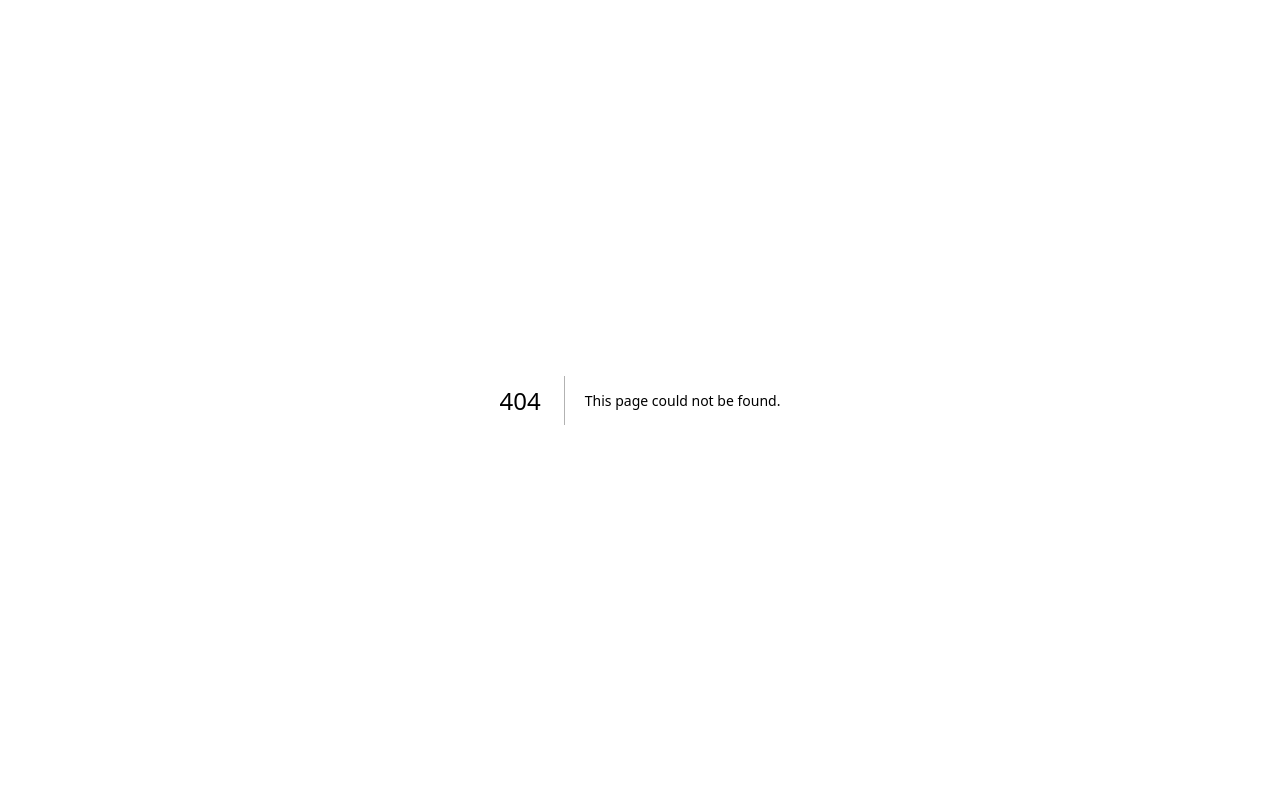
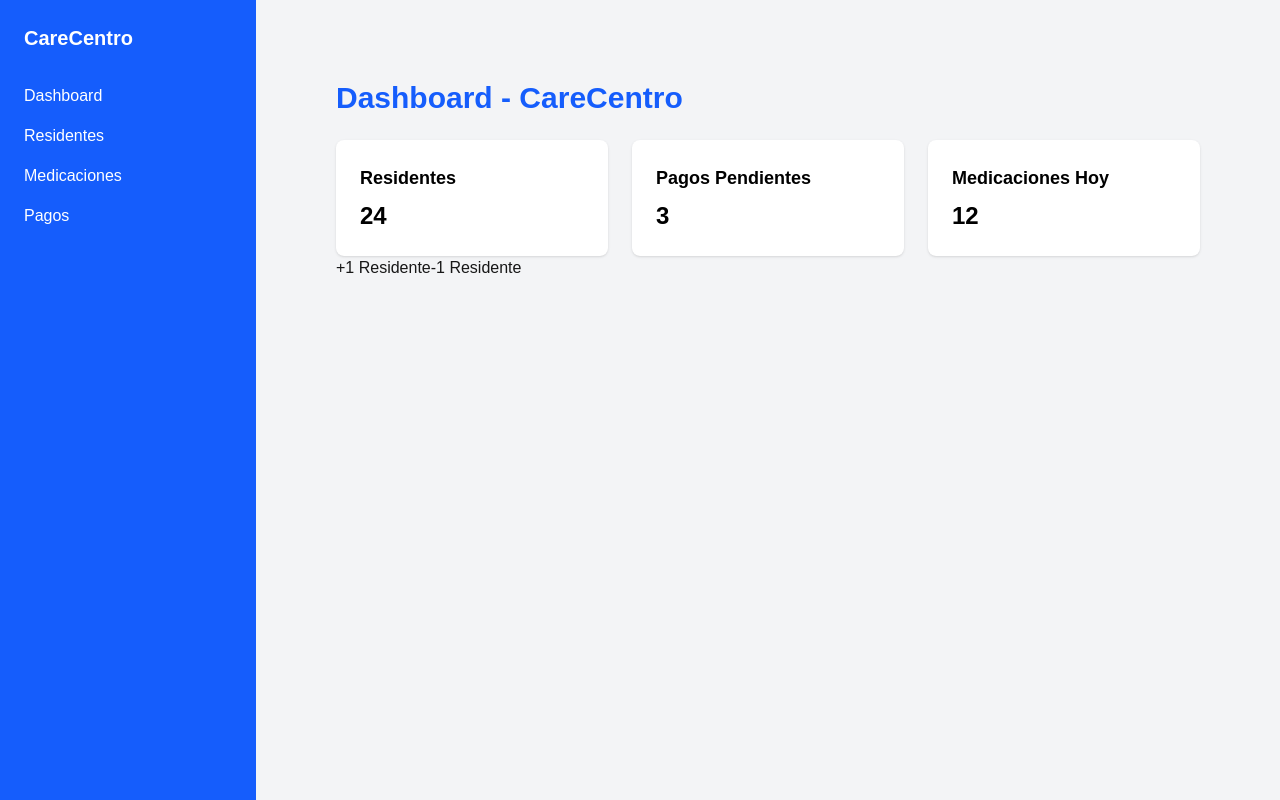
Before and after one commit to ricksx-gif/carecentro, a Next.js app: page /dashboard in a window 1280 px wide. Before the commit this address had no page. Built offline with nearby package versions, Linux system fonts and the light colour scheme.

Commit message:
Day 03 - Implemented state and interactive dashboard logic

```diff
--- /dev/null
+++ b/app/dashboard/layout.tsx
@@ -0,0 +1,40 @@
+// Layout específico del módulo Dashboard.
+// Este layout envuelve todas las rutas dentro de /dashboard
+// y define la estructura base con sidebar + contenido dinámico.
+export default function DashboardLayout({
+  children,
+}: {
+  // children representa el contenido de cada página hija
+  // (por ejemplo: /dashboard, /dashboard/residentes, etc.)
+  children: React.ReactNode;
+}) {
+  return (
+    // Contenedor principal en modo flex para dividir sidebar y contenido
+    <div className="flex min-h-screen bg-gray-100">
+
+      {/* Sidebar lateral del sistema */}
+      <aside className="w-64 bg-blue-600 text-white p-6">
+
+        {/* Nombre de la aplicación */}
+        <h2 className="text-xl font-bold mb-8">CareCentro</h2>
+
+        {/* Navegación principal del dashboard */}
+        <nav className="space-y-4">
+          <p>Dashboard</p>
+          <p>Residentes</p>
+          <p>Medicaciones</p>
+          <p>Pagos</p>
+        </nav>
+
+      </aside>
+
+      {/*
+        Sección principal donde se renderiza el contenido
+        dinámico según la ruta activa.
+        Aquí Next inyecta automáticamente el children.
+      */}
+      <main className="flex-1 p-10">{children}</main>
+
+    </div>
+  );
+}
--- /dev/null
+++ b/app/dashboard/page.tsx
@@ -0,0 +1,28 @@
+"use client"
+
+import { useState } from "react"
+import MetricCard from "@/components/MetricCard"
+
+export default function Dashboard() {
+  const [totalResidentes, setTotalResidentes] = useState(24)
+  const [pagosPendientes, setPagosPendientes] = useState(3)
+  const [medicacionesHoy, setMedicacionesHoy] = useState(12)
+  return (
+    <div className="p-10">
+      <h1 className="text-3xl font-bold text-blue-600">
+        Dashboard - CareCentro
+      </h1>
+      <div className="mt-6 grid grid-cols-3 gap-6">
+      <MetricCard titulo="Residentes" valor={totalResidentes} />
+      <MetricCard titulo="Pagos Pendientes" valor={pagosPendientes} />
+      <MetricCard titulo="Medicaciones Hoy" valor={medicacionesHoy} />
+      </div>
+       <button onClick={() => setTotalResidentes(prev => prev + 1)}>
+           +1 Residente
+        </button>
+        <button onClick={() => setTotalResidentes(prev =>prev > 0 ? prev - 1 : prev)}>
+           -1 Residente
+        </button>
+    </div>
+  );
+}
--- /dev/null
+++ b/components/MetricCard.tsx
@@ -0,0 +1,28 @@
+// Definición del tipo de propiedades que recibe el componente.
+// Esto garantiza que siempre se pase un título (string)
+// y un valor numérico a la tarjeta.
+type MetricCardProps = {
+  titulo: string
+  valor: number
+}
+
+// Componente reutilizable que representa una tarjeta de métrica.
+// Se utiliza en el dashboard para mostrar datos resumidos.
+export default function MetricCard({ titulo, valor }: MetricCardProps) {
+  return (
+    // Contenedor visual de la tarjeta con estilo base
+    <div className="bg-white p-6 shadow rounded-lg">
+
+      {/* Título descriptivo de la métrica */}
+      <h2 className="text-lg font-semibold text-black">
+        {titulo}
+      </h2>
+
+      {/* Valor principal de la métrica */}
+      <p className="text-2xl font-bold mt-2 text-black">
+        {valor}
+      </p>
+
+    </div>
+  )
+}
```
Also changed, not shown: 1 other file (tests, documents, lock files or other folders).
